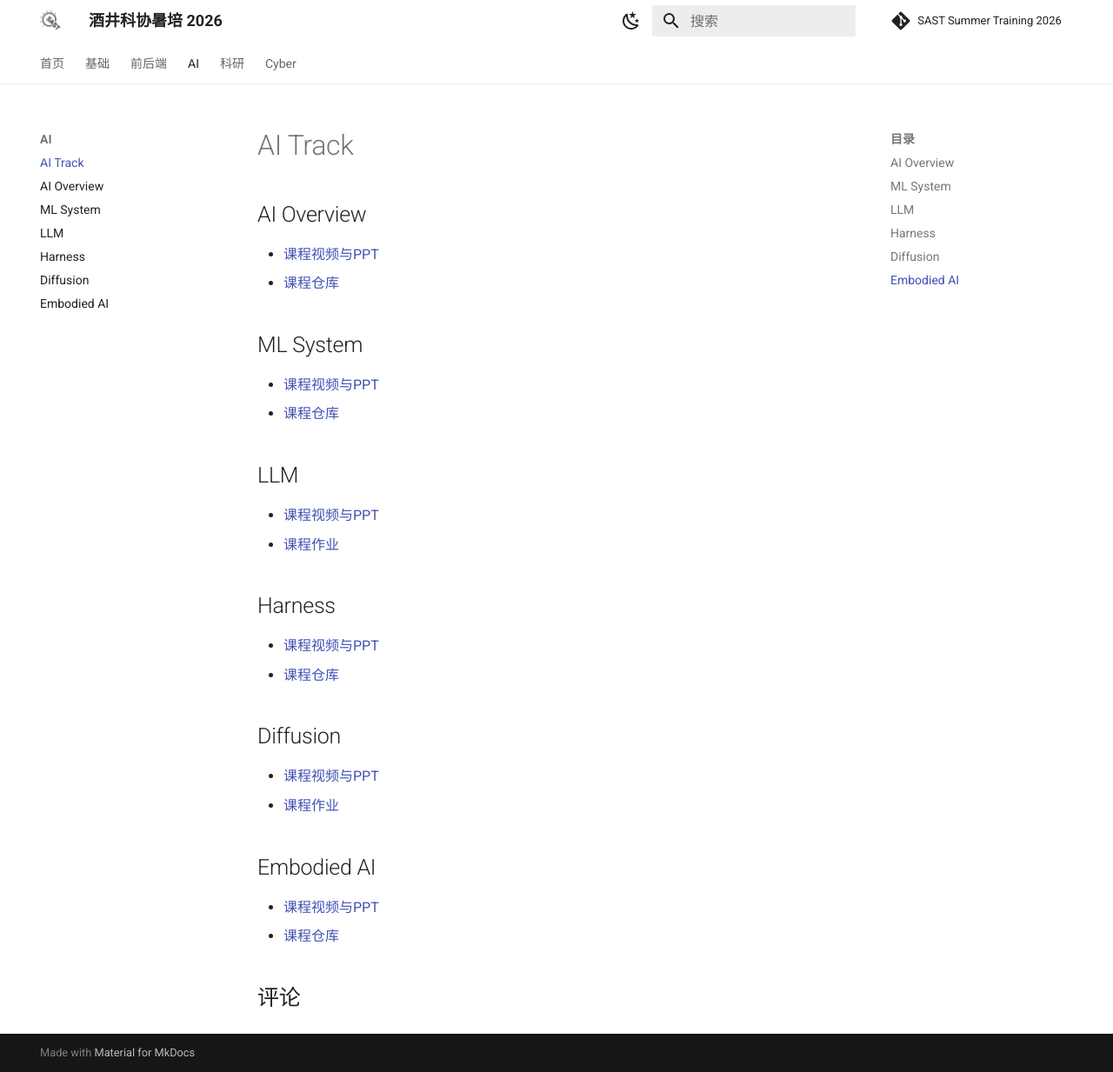
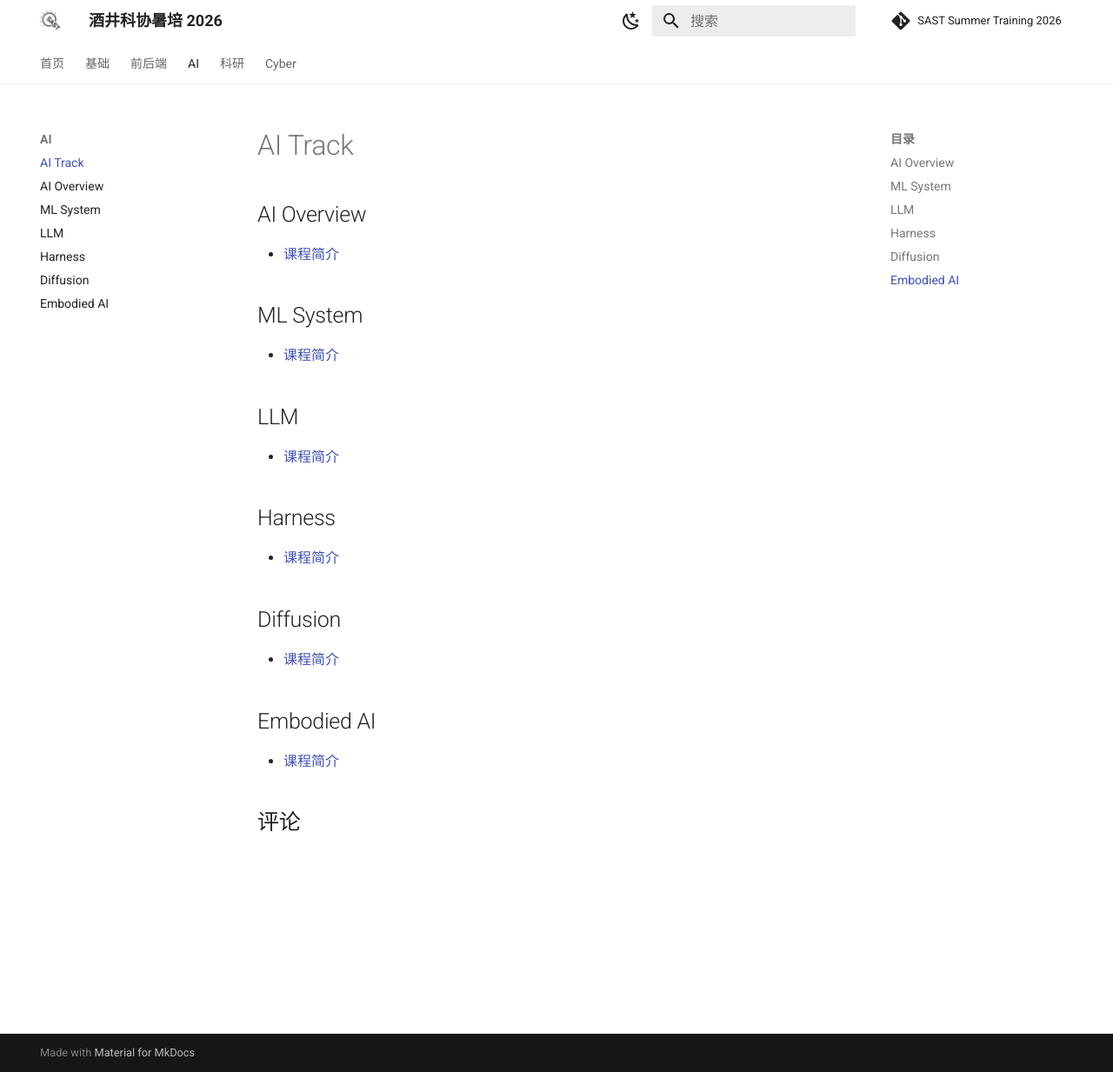
Before and after one commit to sast-summer-training-2026/sast-summer-training-2026.github.io, an MkDocs documentation site: the page built from docs/ai/index_ai.md, in a window 1280 px wide and 1233 px high. Shown: the whole window at 87% size. Built offline with MkDocs 1.6.1 and Material for MkDocs 9.7.7, drawn with Linux system fonts in a browser that asks for light colours; comment, search, counter and statistics services are not loaded.

Commit message:
更新各个Track的课程链接，添加课程简介，移除视频与PPT链接

```diff
--- a/docs/ai/index_ai.md
+++ b/docs/ai/index_ai.md
@@ -1,25 +1,19 @@
 # AI Track
 
 ## AI Overview
-- [课程视频与PPT]()
-- [课程仓库]()
+- [课程简介](/ai/overview/)
 
 ## ML System
-- [课程视频与PPT]()
-- [课程仓库]()
+- [课程简介](/ai/ML/)
 
 ## LLM
-- [课程视频与PPT]()
-- [课程作业]()
+- [课程简介](/ai/LLM/)
 
 ## Harness
-- [课程视频与PPT]()
-- [课程仓库]()
+- [课程简介](/ai/harness/)
 
 ## Diffusion
-- [课程视频与PPT]()
-- [课程作业]()
+- [课程简介](/ai/diffusion/)
 
 ## Embodied AI
-- [课程视频与PPT]()
-- [课程仓库]()
+- [课程简介](/ai/embodied/)
```
Also changed, not shown: docs/basic/index_basic.md (+1 -2 lines), docs/frontend-and-backend/index_frontend-and-backend.md (+2 -4 lines), docs/research/index_research.md (+2 -2 lines).
